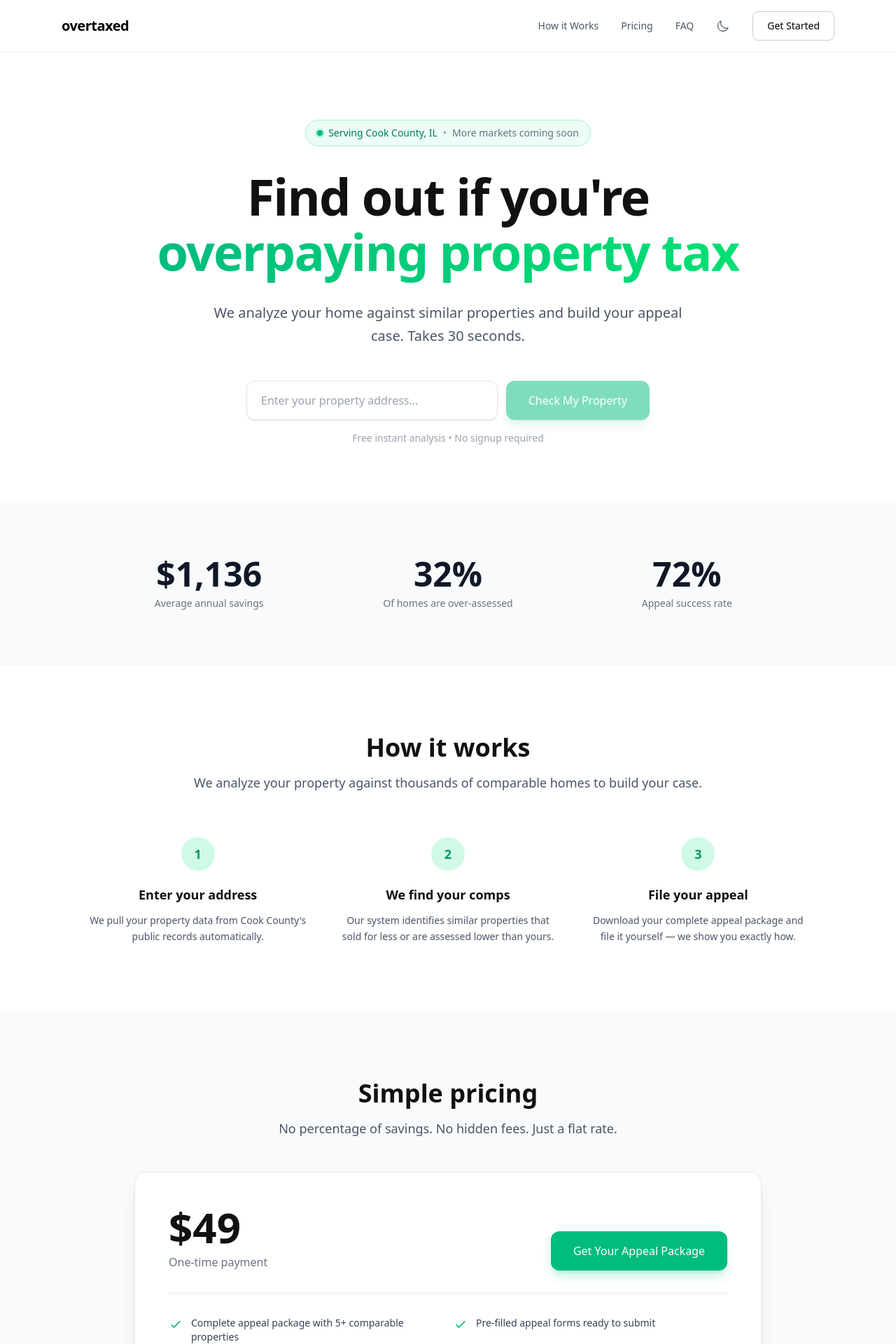
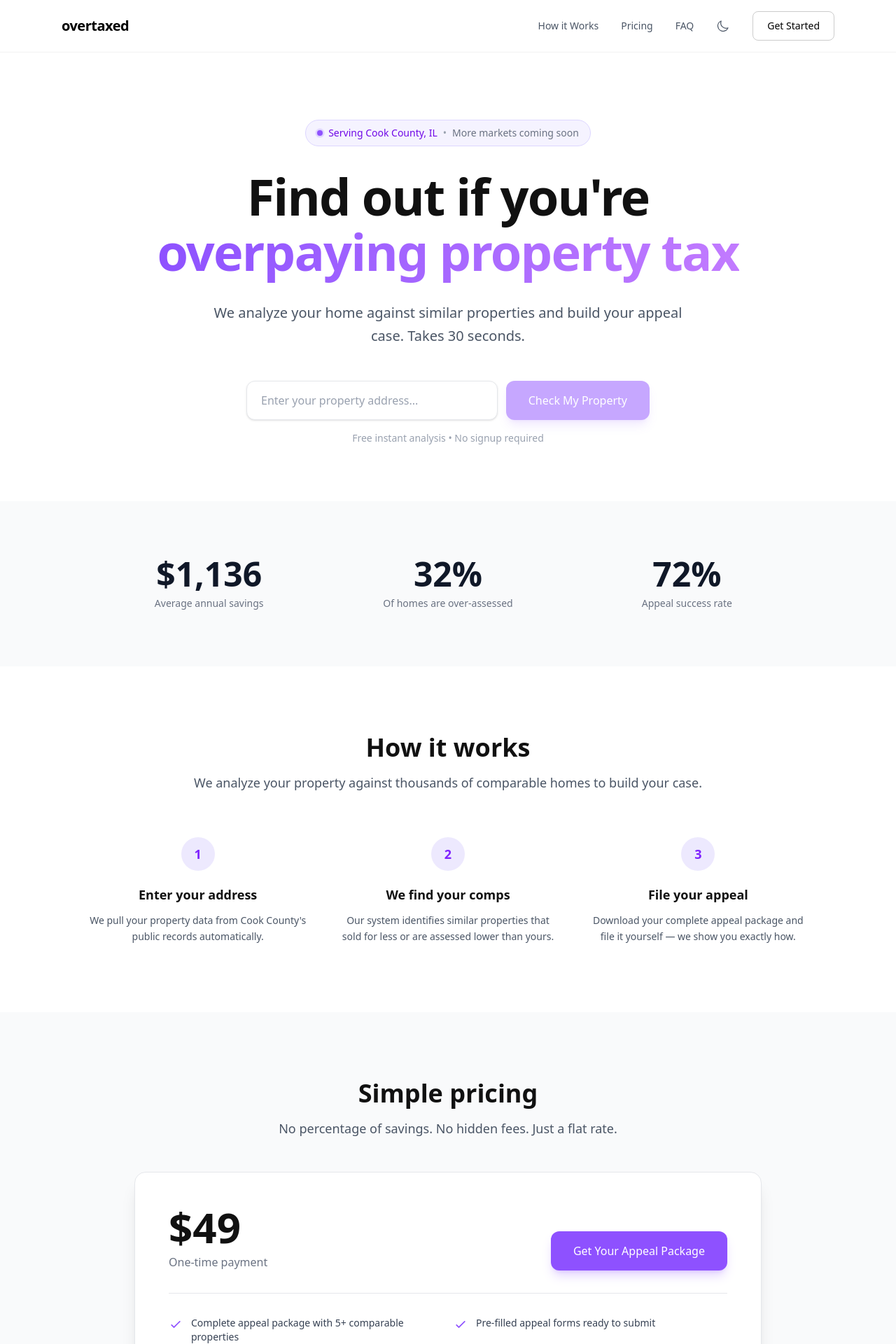
Before and after one commit to lati-bot/overtaxed, a Next.js app: page / in a window 1280 px wide. Shown: the top 1920 px of the page at 70% size. Built offline with nearby package versions, Linux system fonts and the light colour scheme.

Commit message:
Switch accent color from emerald to violet (Azure-style purple)

```diff
--- a/src/app/page.tsx
+++ b/src/app/page.tsx
@@ -156,12 +156,12 @@ export default function Home() {
           {/* Cook County badge */}
           <div className={`inline-flex items-center gap-2 px-4 py-2 rounded-full text-sm font-medium mb-8 ${
             isDark
-              ? "bg-white/5 border border-white/10 text-emerald-400"
-              : "bg-emerald-50 border border-emerald-200 text-emerald-700"
+              ? "bg-white/5 border border-white/10 text-violet-400"
+              : "bg-violet-50 border border-violet-200 text-violet-700"
           }`}>
             <span className="relative flex h-2 w-2">
-              <span className="animate-ping absolute inline-flex h-full w-full rounded-full bg-emerald-400 opacity-75"></span>
-              <span className="relative inline-flex rounded-full h-2 w-2 bg-emerald-500"></span>
+              <span className="animate-ping absolute inline-flex h-full w-full rounded-full bg-violet-400 opacity-75"></span>
+              <span className="relative inline-flex rounded-full h-2 w-2 bg-violet-500"></span>
             </span>
             <span>Serving Cook County, IL</span>
             <span className={isDark ? "text-gray-500" : "text-gray-400"}>•</span>
@@ -171,7 +171,7 @@ export default function Home() {
           <h1 className="text-4xl sm:text-5xl md:text-6xl lg:text-7xl font-semibold tracking-tight leading-[1.1]">
             Find out if you&apos;re
             <br />
-            <span className="bg-gradient-to-r from-emerald-500 to-green-400 bg-clip-text text-transparent">
+            <span className="bg-gradient-to-r from-violet-500 to-purple-400 bg-clip-text text-transparent">
               overpaying property tax
             </span>
           </h1>
@@ -189,9 +189,9 @@ export default function Home() {
                   placeholder="Enter your property address..."
                   className={`w-full h-14 px-5 rounded-xl text-base transition-all ${
                     isDark
-                      ? "bg-white/5 border border-white/10 text-white placeholder-gray-500 focus:border-emerald-500/50"
-                      : "bg-white border border-gray-200 text-black placeholder-gray-400 focus:border-emerald-500 shadow-sm"
-                  } focus:outline-none focus:ring-2 focus:ring-emerald-500/20`}
+                      ? "bg-white/5 border border-white/10 text-white placeholder-gray-500 focus:border-violet-500/50"
+                      : "bg-white border border-gray-200 text-black placeholder-gray-400 focus:border-violet-500 shadow-sm"
+                  } focus:outline-none focus:ring-2 focus:ring-violet-500/20`}
                   value={address}
                   onChange={handleInputChange}
                   onFocus={() => suggestions.length > 0 && setShowSuggestions(true)}
@@ -226,7 +226,7 @@ export default function Home() {
               <button
                 type="submit"
                 disabled={loading || !address.trim()}
-                className="h-14 px-8 rounded-xl font-medium text-base transition-all disabled:opacity-50 bg-emerald-500 text-white hover:bg-emerald-600 shadow-lg shadow-emerald-500/25"
+                className="h-14 px-8 rounded-xl font-medium text-base transition-all disabled:opacity-50 bg-violet-500 text-white hover:bg-violet-600 shadow-lg shadow-violet-500/25"
               >
                 {loading ? "..." : "Check My Property"}
               </button>
@@ -274,7 +274,7 @@ export default function Home() {
             ].map((step) => (
               <div key={step.num} className="text-center">
                 <div className={`w-12 h-12 rounded-full flex items-center justify-center mx-auto mb-5 text-lg font-semibold ${
-                  isDark ? "bg-emerald-500/20 text-emerald-400" : "bg-emerald-100 text-emerald-600"
+                  isDark ? "bg-violet-500/20 text-violet-400" : "bg-violet-100 text-violet-600"
                 }`}>
                   {step.num}
                 </div>
@@ -304,7 +304,7 @@ export default function Home() {
               </div>
               <button
                 onClick={() => window.scrollTo({ top: 0, behavior: "smooth" })}
-                className="h-14 px-8 rounded-xl font-medium text-base transition-all bg-emerald-500 text-white hover:bg-emerald-600 shadow-lg shadow-emerald-500/25"
+                className="h-14 px-8 rounded-xl font-medium text-base transition-all bg-violet-500 text-white hover:bg-violet-600 shadow-lg shadow-violet-500/25"
               >
                 Get Your Appeal Package
               </button>
@@ -319,7 +319,7 @@ export default function Home() {
                   "Delivered to your email in 48 hours",
                 ].map((item) => (
                   <div key={item} className="flex items-start gap-3">
-                    <svg className="w-5 h-5 text-emerald-500 mt-0.5 flex-shrink-0" fill="none" viewBox="0 0 24 24" stroke="currentColor">
+                    <svg className="w-5 h-5 text-violet-500 mt-0.5 flex-shrink-0" fill="none" viewBox="0 0 24 24" stroke="currentColor">
                       <path strokeLinecap="round" strokeLinejoin="round" strokeWidth={2} d="M5 13l4 4L19 7" />
                     </svg>
                     <span className={`text-sm ${isDark ? "text-gray-300" : "text-gray-700"}`}>{item}</span>
@@ -365,7 +365,7 @@ export default function Home() {
         </p>
         <button
           onClick={() => window.scrollTo({ top: 0, behavior: "smooth" })}
-          className="h-14 px-10 rounded-xl font-medium text-base transition-all bg-emerald-500 text-white hover:bg-emerald-600 shadow-lg shadow-emerald-500/25"
+          className="h-14 px-10 rounded-xl font-medium text-base transition-all bg-violet-500 text-white hover:bg-violet-600 shadow-lg shadow-violet-500/25"
         >
           Check My Property
         </button>
```
